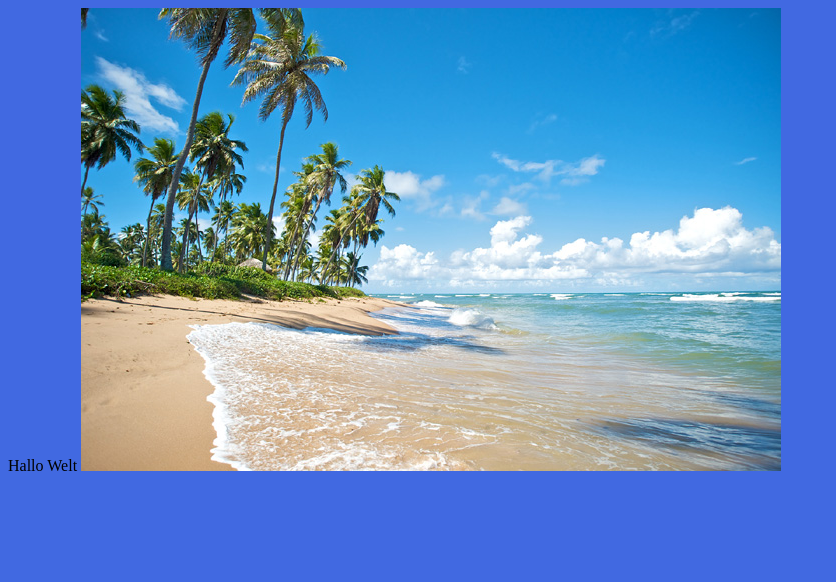
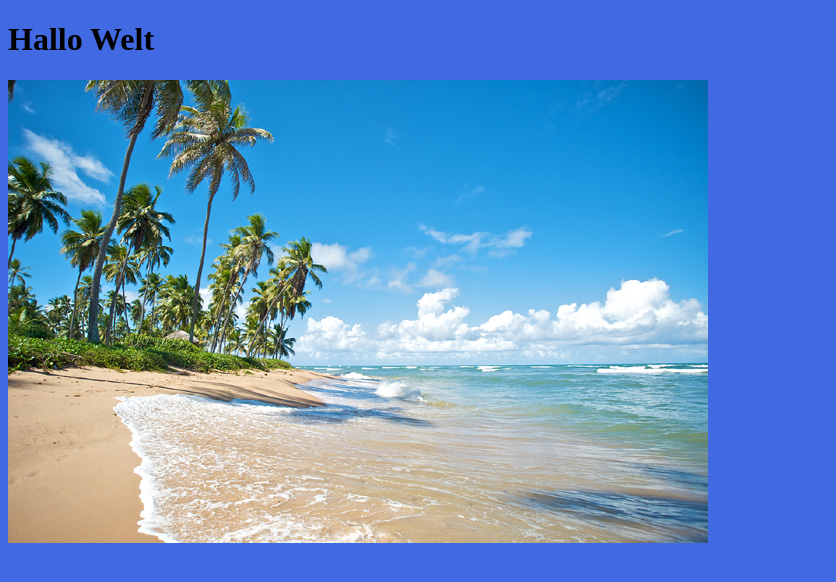
Before and after one commit to rischaelin/webprofessionals, a plain HTML site: page index.html in a window 1280 px wide. Shown: the whole page, without its empty margins (0-836 px from the left). Drawn offline with Linux system fonts and the light colour scheme.

Commit message:
h1 Hallo Welt

```diff
--- a/index.html
+++ b/index.html
@@ -7,7 +7,7 @@
     <script src="js/script.js"></script>
 </head>
 <body>
-Hallo Welt
+<h1>Hallo Welt</h1>
     <img src="Brasilien-Urlaub.jpg">
 </body>
 </html>
```
